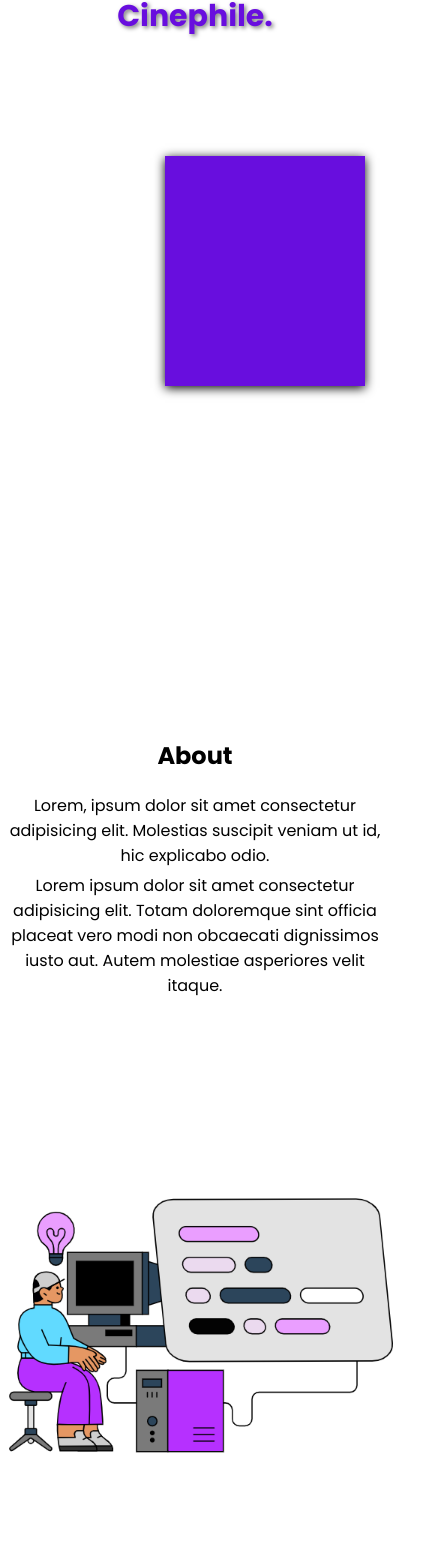
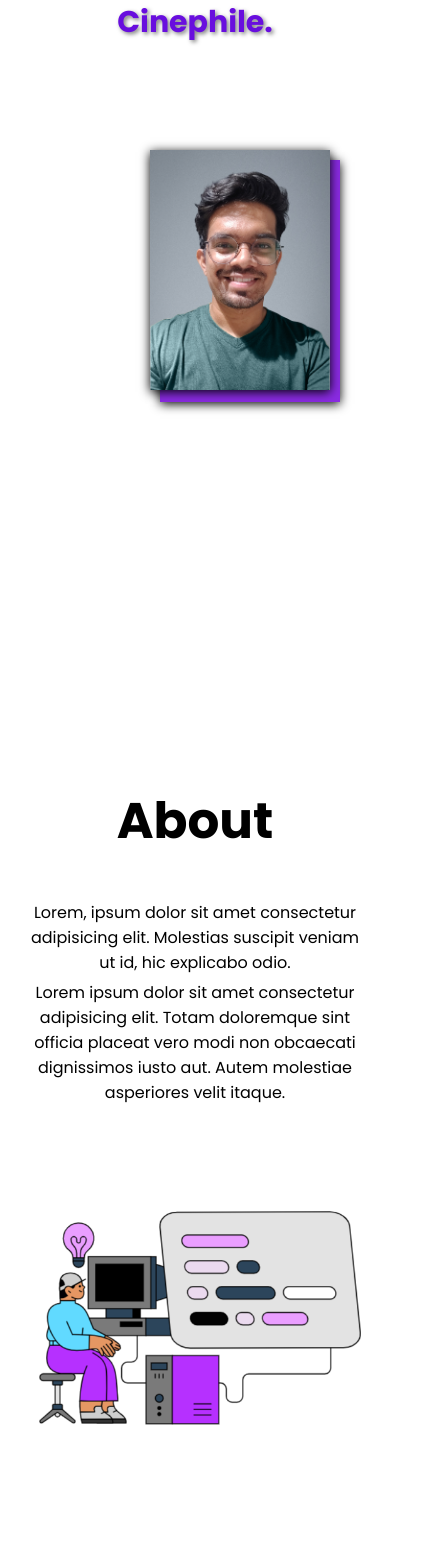
Before and after one commit to Swapnaroop2001/Portfolio-Website, a React (Create React App) app: page / in a window 390 px wide. Shown: the part 342-1910 px from the top of the page, 435 px wide, since content can reach past the window. Built offline with nearby package versions, Linux system fonts and the light colour scheme.

Commit message:
responsive for ipad , mobile + added skills

```diff
--- a/src/components/About/About.jsx
+++ b/src/components/About/About.jsx
@@ -7,7 +7,9 @@ export default function About() {
     <section id="About">
     <div className='a'>
       <div className="a-left">
+        <div className="a-bg">
         <img src={about} className="a-img" />
+        </div>
       </div>
 
       <div className="a-right">
--- a/src/components/About/about.css
+++ b/src/components/About/about.css
@@ -1,69 +1,116 @@
-.a{
+.a {
   display: flex;
   align-items: center;
   height: 100vh;
 }
-.a-left{
+
+.a-left {
   flex: 1;
-    display: flex;
   align-items: center;
   justify-content: center;
   position: relative;
-    height: 100%;
-    padding-left: 5%;
+  padding: 20px  50px;
+}
+.a-title{
+  font-size: 50px;
+}
+.a-card.bg {
+  position: absolute;
+  top: 50px;
+  left: 50px;
+  background-color: rgb(104, 14, 222);
+  ;
 }
 
-.a-card.bg{
-    position: absolute;
-    top:50px;
-    left:50px;
-    background-color:  rgb(104, 14, 222);;
+.a-right {
+  flex: 1;
+  padding: 20px;
 }
-.a-right{
-    flex: 1;
-}
-.a-card{
-    width:60%;
-    height:70vh;
+
+.a-card {
+  width: 60%;
+  height: 70vh;
   border-radius: 30px;
   position: relative;
   overflow: hidden;
 }
 
-.a-img{
-
-    height:60%;
+.a-img {
   object-fit: cover;
-    border-radius: 30px;
 }
 
+.a-bg{
+  flex: 1;
+  align-items: center;
+  justify-content: center;
+  height: 350px;
+  width:400px;
+}
+
+
+
+
+/*             768px                */
+
+@media screen and (max-width:768px) {
+  .a-left{
+    display: flex;
+    align-items: center;
+  }
+  .a-bg{
+    height: 280px;
+    width: 100px;
+  }
+  .a-img {
+    height: 100%;
+    width:100%;
+
+  }
+
+}
+
+
+
+
+
+
+
 @media screen and (max-width:480px) {
-    .a{
+  .a {
     flex-direction: column-reverse;
     text-align: center;
     margin-top: 150px;
   }
 
   .a-left {
+    display: flex;
     width: 100%;
-      padding:0px;
+    padding: 0px;
+    align-items: center;
   }
 
   .a-card {
     height: 100%;
   }
 
-    .a-card.bg, .a-award {
+  .a-card.bg,
+  .a-award {
     display: none;
   }
 
 
 
-    .a-desc,.a-sub{
+  .a-desc,
+  .a-sub {
     margin: 5px;
   }
 
-    .a-img{
+  .a-img {
     height: 75%;
   }
+
+  .a-bg{
+    height: 100%;
+    width: 100%;
   }
+}
--- a/src/components/Introduction/intro.css
+++ b/src/components/Introduction/intro.css
@@ -1,11 +1,21 @@
+.main {
+    display: flex;
+    justify-content: space-around;
+}
+
+.two {
+    padding: 30px;
+}
+
 .i {
     display: flex;
     height: 100vh;
     background-color: rgb(255, 255, 255);
-
+    display: flex;
 }
 
 .i-left {
+    display: flex;
     flex: 1;
     display: flex;
     align-items: center;
@@ -15,14 +25,12 @@
 .i-right {
     flex: 1;
     position: relative;
-    display: flex;
-    justify-content: center;
 }
 
+
 .i-left-wrapper {
-    padding: 30px;
-    position: relative;
-    height: 400px;
+    padding: 50px;
+    height: 50%;
     display: flex;
     flex-direction: column;
     justify-content: space-between;
@@ -79,6 +87,7 @@
 }
 
 
+
 @keyframes move {
     34% {
         transform: translateY(-50px);
@@ -94,12 +103,11 @@
 }
 
 .i-image {
+    position: absolute;
     width: 300px;
     height: 380px;
-    object-fit: cover;
-    position: absolute;
-    left: 140px;
-    top: 130px;
+    left: 145px;
+    top: 135px;
     box-shadow: 0 2px 10px rgb(0, 0, 0);
 
 }
@@ -112,10 +120,66 @@
     position: absolute;
     left: 165px;
     top: 150px;
-    box-shadow: 0 2px 10px rgb(0, 0, 0);
 }
 
 
+@media screen and (max-width : 768px) {
+    /* Left */
+    .i {
+        height: 100vh;
+        width: 100%;
+    }
+    .i-left-wrapper {
+        padding: 20px 40px;
+        height: auto;
+        position: static;
+    }
+    .i-intro {
+        font-size: 30px;
+        margin: 0px 0px;
+    }
+
+    .i-name {
+        font-size: 50px;
+    }
+
+    .i-Iam {
+        font-size: 30px;
+        margin: 0px 0px;
+    }
+
+
+    /* Right */
+    .i-image {
+        position: relative;
+        height: 100%;
+        width: 100%;
+        z-index: 1;
+        top: 0;
+        left: 0;
+    }
+
+    .i-bg {
+        background-color: rgb(104, 14, 222);
+        height: 280px;
+        width: 220px;
+        top: 170px;
+        left:30px;
+        position: absolute;
+        z-index: 0;
+    }
+    .i-bgg {
+        position: absolute;
+        height: 280px;
+        width: 220px;
+        top: 160px;
+        left:20px;
+        z-index: 1;
+        position: absolute;
+        background-color: rgb(243, 243, 243);
+    }
+
+}
 
 @media screen and (max-width : 480px) {
     .i {
@@ -168,29 +232,37 @@
     .i-right {
         flex: 1;
         width: 100%;
-        text-align: center;
+        display: flex;
+        position: relative;
         justify-content: center;
     }
 
     .i-image {
         position: relative;
-        height: 230px;
-        width: 200px;
+        height: 240px;
+        width: 180px;
         z-index: 1;
         top: 0;
         left: 0;
-        display: none;
     }
 
     .i-bg {
-        background-color: rgb(104, 14, 222);
-        height: 230px;
-        width: 200px;
-        top: 10px;
+        background-color:blueviolet;
+        height: 242px;
+        width: 180px;
         position: absolute;
+        top:10px;
+        left:160px;
         z-index: 0;
-
     }
-
-
+    .i-bgg {
+        position: absolute;
+        top:0px;
+        left:150px;
+        height: 240px;
+        width: 180px;
+        z-index: 1;
+        position: absolute;
+        background-color: rgb(243, 243, 243);
+    }
 }
--- a/src/components/Introduction/intro.jsx
+++ b/src/components/Introduction/intro.jsx
@@ -6,11 +6,9 @@ export default function Intro() {
     <div className='i'>
       <div className="i-left">
         <div className="i-left-wrapper">
-
           <h2 className="i-intro">Hello! My name is</h2>
           <h1 className="i-name">Swapnaroop</h1>
           <h2 className="i-Iam">I am a,</h2>
-
           <div className="i-title">
             <div className="i-title-wrapper">
               <div className="i-title-item">Graduate Student.</div>
@@ -19,19 +17,21 @@ export default function Intro() {
               <div className="i-title-item">Tech Enthusiast.</div>
             </div>
           </div>
+
           <div className="i-description">
             <p className='i-desc'>Explore my journey through ...and innovative projects.</p>
           </div>
-
         </div>
       </div>
 
       <div className="i-right">
-        <div className="i-right-wrapper">
-          <div className="i-bg"></div>
-          <img src={human} alt="" className="i-image" />
+        <div className="i-bg"></div>
+        <div className="i-bgg">
+        <img src={human} alt="" className="i-image" />
         </div>
       </div>
     </div>
+
+
   )
 }
--- a/src/components/Navbar/navbar.css
+++ b/src/components/Navbar/navbar.css
@@ -8,7 +8,7 @@
     overflow: hidden;
     top: 0;
     transition: background-color 0.3s ease;
-    padding: 1%;
+    padding: 10px;
 
 }
 
@@ -30,8 +30,13 @@
     box-shadow: 0 2px 10px rgb(122, 122, 122);
   }
 
+@media screen and (max-width : 768px) {
+    .item{
+        font-size: 16px;
+    }
+}
 @media screen and (max-width : 480px) {
     .item{
-        font-size: 13px;
+        font-size: 10px;
     }
 }
--- a/src/components/Product/Product.css
+++ b/src/components/Product/Product.css
@@ -1,16 +1,16 @@
 .p {
-    width: 90%;
-    height: 32vh;
+    width: 40vh;
+    height: 35vh;
     margin: 20px 10px;
     border: 2px solid rgb(0, 0, 0);
     border-radius: 10px 10px 0px 0px;
     overflow: hidden;
-    box-shadow:0 2px 10px rgba(0,0,0,0.2);
+    box-shadow: 0 2px 10px rgba(0, 0, 0, 0.2);
 }
 
 .p-browser {
     height: 20px;
-    background-color:  rgb(186, 186, 186);
+    background-color: rgb(186, 186, 186);
     display: flex;
     align-items: center;
     position: sticky;
@@ -24,6 +24,7 @@
     border-radius: 50%;
     margin: 3px;
 }
+
 .p-circle2 {
     width: 6px;
     height: 6px;
@@ -31,6 +32,7 @@
     border-radius: 50%;
     margin: 3px;
 }
+
 .p-circle3 {
     width: 6px;
     height: 6px;
@@ -45,24 +47,33 @@
 }
 
 .p:hover .p-img {
+    border-color: rgb(104, 14, 222);
+    background-color: rgb(255, 255, 255);
+    box-shadow: 0 2px 10px rgb(122, 122, 122);
     transform: translateY(-50%);
 }
 
+@media screen and (max-width: 768px) {
+    .p {
+        width: 40vh;
+        height: 35vh;
+    }
 
+}
 
 @media screen and (max-width: 480px) {
     .p {
-        width: 40%;
+        width: 80vh;
         height: 30vh;
     }
 
-    .p-img {
-        width: 100%;
-        transition: all 10s ease;
-    }
 
-    .p:hover .p-img {
-        transform: translateY(-50%);
+
+
+    .p:hover {
+        border-color: rgb(104, 14, 222);
+        background-color: rgb(255, 255, 255);
+        box-shadow: 0 2px 10px rgb(122, 122, 122);
     }
 
 }
--- a/src/components/Skills/skills.css
+++ b/src/components/Skills/skills.css
@@ -1,29 +1,92 @@
 .skills{
     height:100vh;
-    display: none;
-    margin:1% 10%;
+    margin:50px;
+    justify-content: center;
+    align-items: center;
+    text-align: center;
 }
 
-.s-right{
-    text-align: center;
-    flex:1;
+.s-list{
+    display: flex;
 }
 
-.s-list2{
+.s-div2{
     display: flex;
-    border: 2px solid black;
-    border-radius: 10px;
-    justify-content: space-evenly;
+    justify-content: center;
 }
 
 .s-item{
-    color:  rgb(0, 0, 0);
-    font-weight: 400;
-    padding: 50px;
-    border-right: 1px solid rgb(219, 219, 219);
+    padding: 0px 20px;
+    border-collapse: collapse;
+    border-right: 1px solid grey;
 }
-.s-items{
-    color:  rgb(0, 0, 0);
-    font-weight: 400;
-    padding: 50px;
+
+.s-item:nth-child(4){
+    border-right: none;
 }
+
+.title{
+    font-size: 50px;
+}
+.icon{
+    color: blueviolet;
+}
+
+@media screen and (max-width:768px) {
+    .skills{
+        overflow: hidden;
+    }
+
+    .s-list{
+        overflow: hidden;
+        width: 100%;
+        height: 100%;
+    }
+
+    .s-item{
+        width: 100%;
+        height:auto;
+    }
+    .s-type{
+        font-size: 100%;
+    }
+    .s-div2 {
+        display: flex;
+        justify-content: center;
+        border: 2px solid black;
+        border-radius: 25px;
+    }
+}
+
+
+@media screen and (max-width:480px) {
+    .skills{
+        overflow: hidden;
+    }
+
+    .s-list{
+        overflow: hidden;
+        width: 100%;
+        height: 100%;
+    }
+
+    .s-item{
+        width: 100%;
+        padding: 10px;
+    }
+    .s-type{
+        font-size: 100%;
+    }
+
+    .icon{
+        font-size:20px;
+    }
+
+    .s-type1{
+        font-size: 10px;
+    }
+
+    .s-type2{
+        font-size: 10px;
+    }
+}
--- a/src/components/contact/Contact.jsx
+++ b/src/components/contact/Contact.jsx
@@ -61,9 +61,8 @@ export default function Contact() {
 
 
         <div className="c-right">
-          <div className="c-desc">
-            <b>My story! </b> Lorem ipsum, dolor sit amet consectetur adipisicing elit. Reprehenderit modi saepe quia error blanditiis autem expedita hic quisquam fugit sapiente! Deserunt quos veritatis, at illum perspiciatis molestiae corporis voluptatem cupiditate.
-          </div>
+
+
 
           <form ref={formRef} onSubmit={handleSubmit}>
             <input type='text' placeholder='Name' name='user_name' value={name} onChange={(e) => setName(e.target.value)} />
```
Also changed, not shown: src/components/ProductList/productlist.css (+50 -23 lines), src/components/Skills/Skills.jsx (+19 -13 lines), src/components/contact/contact.css (+76 -8 lines). Lines whose indentation alone changed are shown as unchanged.
